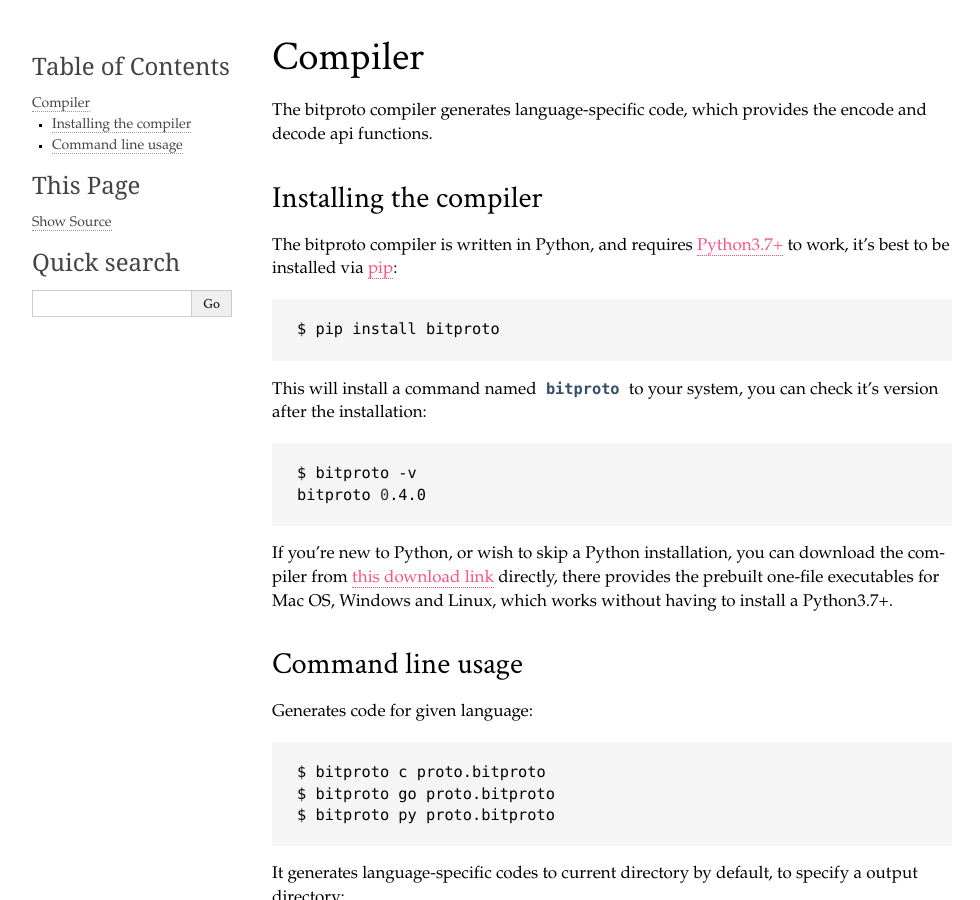
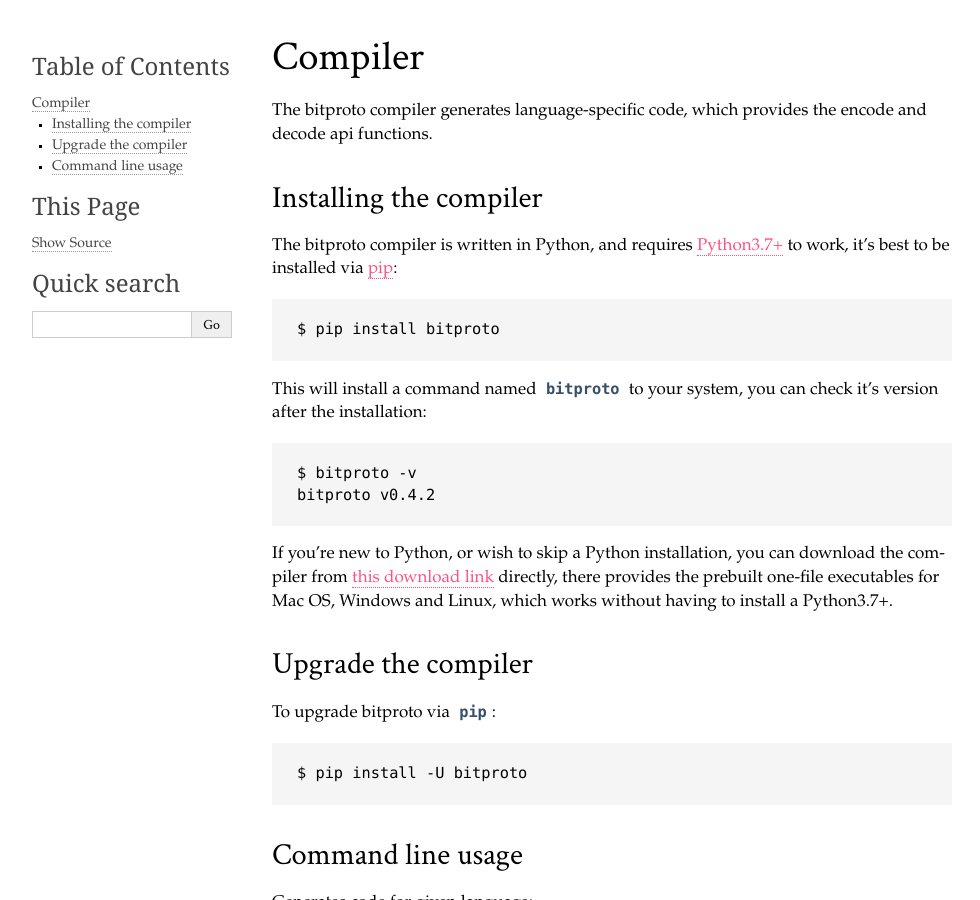
Before and after one commit to hit9/bitproto, a Sphinx documentation site: the page built from docs/compiler.rst, in a window 1280 px wide and 900 px high. Shown: the whole window, without its empty margins (138-1118 px from the left). Built offline with Sphinx 7.4.7, drawn with Linux system fonts in a browser that asks for light colours.

Commit message:
Add upgrade docs

```diff
--- a/docs/compiler.rst
+++ b/docs/compiler.rst
@@ -23,12 +23,21 @@
 .. sourcecode:: bash
 
    $ bitproto -v
-   bitproto 0.4.0
+   bitproto v0.4.2
 
 If you're new to Python, or wish to skip a Python installation,
 you can download the compiler from `this download link <https://github.com/hit9/bitproto/releases>`_
 directly, there provides the prebuilt one-file executables for Mac OS, Windows and Linux,
 which works without having to install a Python3.7+.
+
+Upgrade the compiler
+--------------------
+
+To upgrade bitproto via ``pip``:
+
+.. sourcecode:: bash
+
+    $ pip install -U bitproto
 
 Command line usage
 ------------------
```
